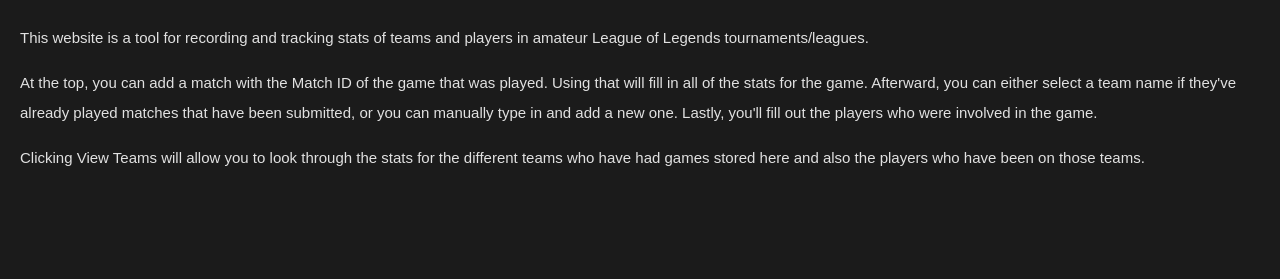
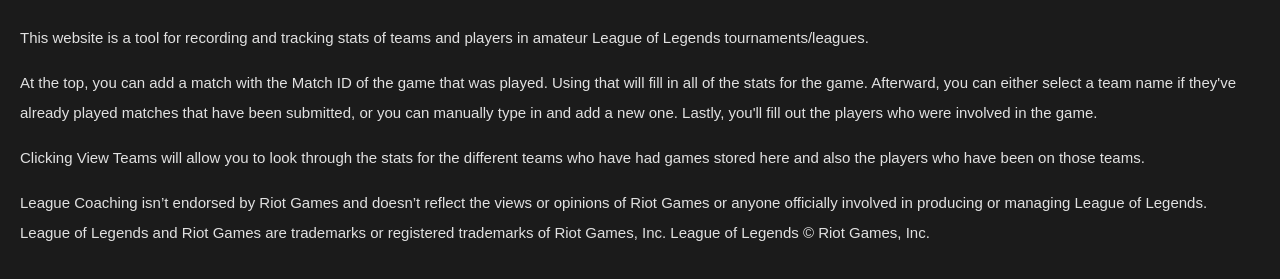
Before and after one commit to jeremiahfallin/league-coaching, a Gatsby site in the folder frontend/: page / in a window 1280 px wide. Shown: the part 63-342 px from the top of the page. Built offline with nearby package versions, Linux system fonts and the light colour scheme; Gatsby itself is replaced by a stand-in of ours.

```diff
--- a/frontend/src/pages/index.js
+++ b/frontend/src/pages/index.js
@@ -23,6 +23,13 @@
       different teams who have had games stored here and also the players who
       have been on those teams.
     </p>
+    <p>
+      League Coaching isn’t endorsed by Riot Games and doesn’t reflect the views
+      or opinions of Riot Games or anyone officially involved in producing or
+      managing League of Legends. League of Legends and Riot Games are
+      trademarks or registered trademarks of Riot Games, Inc. League of Legends
+      © Riot Games, Inc.
+    </p>
   </>
 );
 
```
